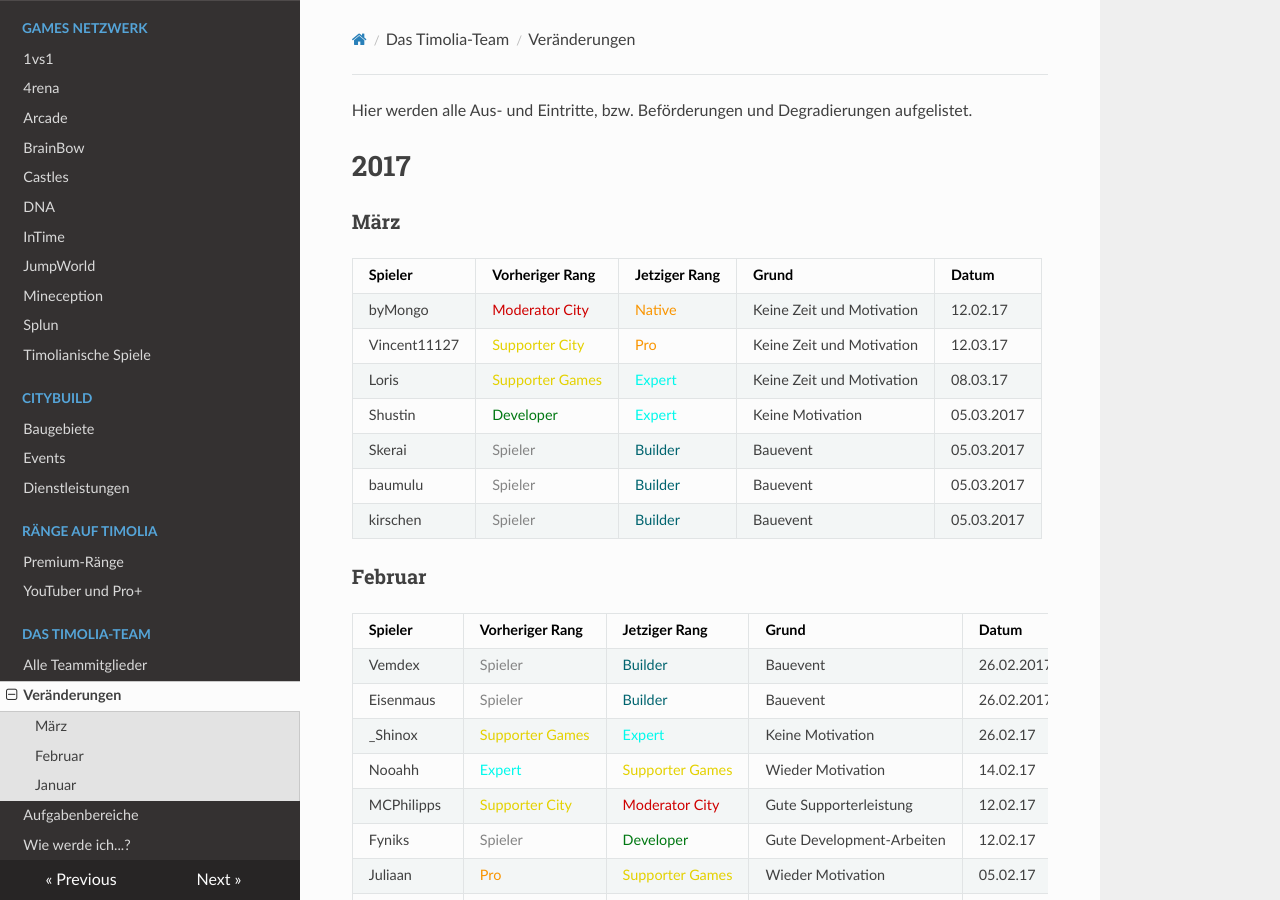
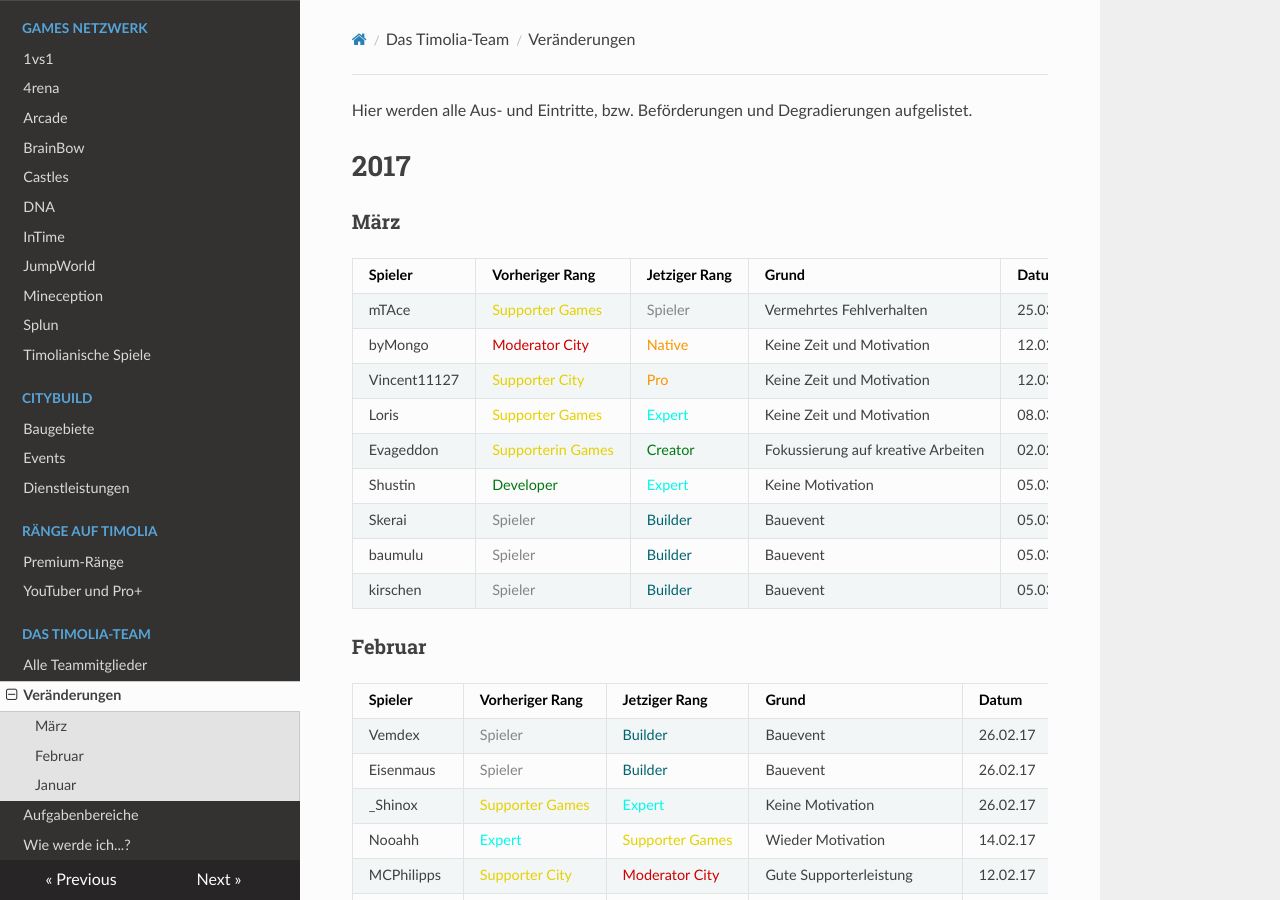
Before and after one commit to TimoliaDE/HowTo, an MkDocs documentation site: the page built from docs/team/changes.md, in a window 1280 px wide and 900 px high. Built offline with MkDocs 1.6.1, drawn with Linux system fonts in a browser that asks for light colours; nearby versions of some CDN libraries; old or Windows-style settings are respelled for this version of MkDocs.

Commit message:
Teamchanges: mTAce (Supporter - Spieler), Evageddon (Supporterin - Creator). Ein paar Vereinheitlichungen. (TT.MM.JJ; TT.MM.JJJJ)

```diff
--- a/docs/team/changes.md
+++ b/docs/team/changes.md
@@ -5,19 +5,21 @@ Hier werden alle Aus- und Eintritte, bzw. Beförderungen und Degradierungen aufg
 ###<strong>März</strong>
 | Spieler | Vorheriger Rang | Jetziger Rang | Grund | Datum |
 | ------ | ------ | ------ | ------ | ------ |
+|mTAce | <span style="color:#E4D100">Supporter Games</span> | <span style="color:#848484">Spieler</span> | Vermehrtes Fehlverhalten | 25.03.17 |
 |byMongo | <span style="color:#CF0101">Moderator City</span> | <span style="color:#F99500">Native</span> | Keine Zeit und Motivation | 12.02.17 |
 |Vincent11127 | <span style="color:#E4D100">Supporter City</span> | <span style="color:#F99500">Pro</span> | Keine Zeit und Motivation | 12.03.17 |
 |Loris | <span style="color:#E4D100">Supporter Games</span> | <span style="color:#00F9EC">Expert</span> | Keine Zeit und Motivation | 08.03.17 |
-|Shustin | <span style="color:#007812">Developer</span> | <span style="color:#00F9EC">Expert</span> | Keine Motivation | 05.03.2017 |
-|Skerai | <span style="color:#848484">Spieler</span> | <span style="color:#00646F">Builder</span> | Bauevent | 05.03.2017 |
-|baumulu | <span style="color:#848484">Spieler</span> | <span style="color:#00646F">Builder</span> | Bauevent | 05.03.2017 |
-|kirschen | <span style="color:#848484">Spieler</span> | <span style="color:#00646F">Builder</span> | Bauevent | 05.03.2017 |
+|Evageddon | <span style="color:#E4D100">Supporterin Games</span> | <span style="color:#007812">Creator</span> | Fokussierung auf kreative Arbeiten | 02.02.17 |
+|Shustin | <span style="color:#007812">Developer</span> | <span style="color:#00F9EC">Expert</span> | Keine Motivation | 05.03.17 |
+|Skerai | <span style="color:#848484">Spieler</span> | <span style="color:#00646F">Builder</span> | Bauevent | 05.03.17 |
+|baumulu | <span style="color:#848484">Spieler</span> | <span style="color:#00646F">Builder</span> | Bauevent | 05.03.17 |
+|kirschen | <span style="color:#848484">Spieler</span> | <span style="color:#00646F">Builder</span> | Bauevent | 05.03.17 |
 
 ###<strong>Februar</strong>
 | Spieler | Vorheriger Rang | Jetziger Rang | Grund | Datum |
 | ------ | ------ | ------ | ------ | ------ |
-|Vemdex | <span style="color:#848484">Spieler</span> | <span style="color:#00646F">Builder</span> | Bauevent | 26.02.2017 |
-|Eisenmaus | <span style="color:#848484">Spieler</span> | <span style="color:#00646F">Builder</span> | Bauevent | 26.02.2017 |
+|Vemdex | <span style="color:#848484">Spieler</span> | <span style="color:#00646F">Builder</span> | Bauevent | 26.02.17 |
+|Eisenmaus | <span style="color:#848484">Spieler</span> | <span style="color:#00646F">Builder</span> | Bauevent | 26.02.17 |
 |_Shinox | <span style="color:#E4D100">Supporter Games</span> | <span style="color:#00F9EC">Expert</span> | Keine Motivation | 26.02.17 |
 |Nooahh | <span style="color:#00F9EC">Expert</span> | <span style="color:#E4D100">Supporter Games</span> | Wieder Motivation | 14.02.17 |
 |MCPhilipps | <span style="color:#E4D100">Supporter City</span> | <span style="color:#CF0101">Moderator City</span> | Gute Supporterleistung | 12.02.17 |
```
